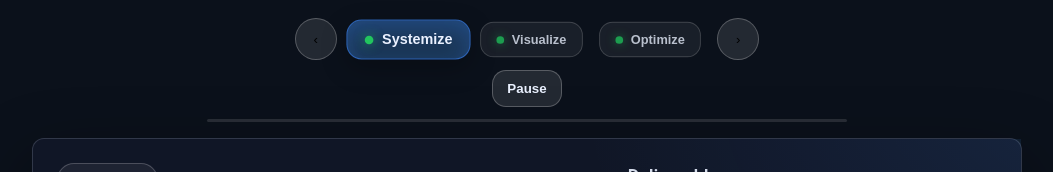
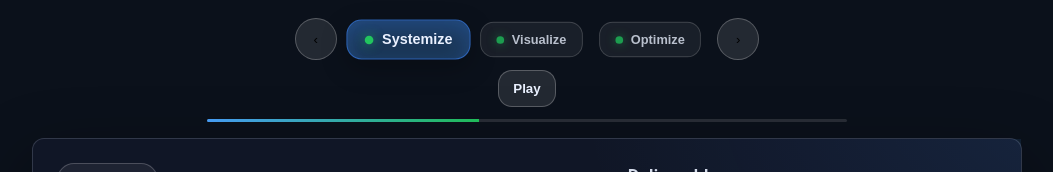
Before and after one commit to jwooten1986/ironhide-pillars, a plain HTML site: page index.html in a window 1280 px wide. Both pictures are taken after a click on the button "Pause". Shown: the part 178-350 px from the top of the page, without its empty margins (113-1166 px from the left). Drawn offline with Linux system fonts and the light colour scheme.

Commit message:
Update index.html

```diff
--- a/index.html
+++ b/index.html
@@ -6,7 +6,7 @@
 <title>Ironhide — Systemize · Visualize · Optimize</title>
 <meta name="color-scheme" content="dark light" />
 
-<!-- FIX: make all relative links open in the main Ironhide site -->
+<!-- Make all relative links resolve on your live domain + break out of the Webflow iframe -->
 <base href="https://www.ironhideanalytics.com/" target="_top">
 
 <style>
@@ -33,6 +33,7 @@
   h2{ margin:0 0 8px; font-weight:900; letter-spacing:-.01em; font-size:clamp(28px,3.6vw,46px); line-height:1.05 }
   .sub{ margin:0 auto 20px; color:var(--mut); max-width:70ch }
 
+  /* controls */
   .ctrl{ display:flex; justify-content:center; align-items:center; gap:14px; margin:16px 0 10px; flex-wrap:wrap }
   .arrow{
     width:42px; height:42px; border-radius:999px; display:grid; place-items:center;
@@ -68,6 +69,7 @@
   .timeline{ height:3px; width:min(640px,80vw); margin:10px auto 16px; background:rgba(255,255,255,.12); border-radius:999px; overflow:hidden }
   .bar{ height:100%; width:0%; background:linear-gradient(90deg,rgba(74,163,255,1),rgba(34,197,94,1)); transition:width .2s linear }
 
+  /* content */
   .stage{ display:block; width:100%; margin:0 auto; }
   .card{
     display:none; width:min(var(--cardw),calc(100vw - 48px)); margin:0 auto;
@@ -110,6 +112,7 @@
     <h2>Systemize. Visualize. Optimize.</h2>
     <p class="sub">First we make your data dependable, then understandable, and finally we make it work for you — with automations that close the loop. Each phase cuts waste, sharpens decisions, and protects your margins.</p>
 
+    <!-- Controls -->
     <div class="ctrl" role="group" aria-label="Pillar selector">
       <button class="arrow" id="prev" type="button" aria-label="Previous">‹</button>
       <div class="pills" id="pillRow">
@@ -234,15 +237,57 @@
   const next=document.getElementById('next');
   const bar=document.getElementById('bar');
   const pauseBtn=document.getElementById('pauseBtn');
-  const AUTOPLAY=true, DURATION=12000;
-  let i=0,lock=false,paused=false,startTime=0,remaining=DURATION,advanceTimer=null;
+
+  const AUTOPLAY=true;
+  const DURATION=12000;
+
+  let i=0, lock=false, paused=false, startTime=0, remaining=DURATION, advanceTimer=null;
 
   function setPills(idx){
     pills.forEach((p,j)=>{
       p.classList.toggle('active', j===idx);
-      p.classList.toggle('side', j!==idx);
+      p.classList.toggle('side',   j!==idx);
       p.setAttribute('aria-selected', j===idx ? 'true' : 'false');
     });
+  }
+
+  function startCycle(ms){
+    if(!AUTOPLAY) return;
+    if(advanceTimer) clearTimeout(advanceTimer);
+
+    // reset + animate timeline
+    requestAnimationFrame(()=>{
+      bar.style.transition='none';
+      if(ms===DURATION) bar.style.width='0%';
+      requestAnimationFrame(()=>{
+        bar.style.transition=`width ${ms}ms linear`;
+        bar.style.width='100%';
+      });
+    });
+
+    startTime=Date.now();
+    remaining=ms;
+    advanceTimer=setTimeout(()=>{ show(i+1); }, ms);
+  }
+
+  function pauseAutoplay(){
+    if(paused) return;
+    paused=true;
+    if(advanceTimer){ clearTimeout(advanceTimer); advanceTimer=null; }
+    const elapsed=Date.now()-startTime;
+    remaining=Math.max(0, remaining - elapsed);
+    const pct = Math.min(100, (elapsed / (elapsed+remaining)) * 100);
+    bar.style.transition='none';
+    bar.style.width=pct + '%';
+    pauseBtn.textContent='Play';
+    pauseBtn.setAttribute('aria-pressed','true');
+  }
+  function resumeAutoplay(){
+    if(!paused) return;
+    paused=false;
+    startCycle(Math.max(300, remaining));
+    pauseBtn.textContent='Pause';
+    pauseBtn.setAttribute('aria-pressed','false');
   }
 
   function show(idx){
@@ -250,16 +295,52 @@
     idx=(idx+cards.length)%cards.length;
     if(idx===i) return;
     lock=true;
+
     cards[i].classList.remove('show');
     cards[idx].classList.add('show');
     i=idx; setPills(i);
+
     remaining=DURATION;
     if(AUTOPLAY && !paused) startCycle(DURATION);
+
     postHeight();
     setTimeout(()=>{lock=false;},420);
   }
 
   function go(n){ show(n); }
 
+  // Events
   pills.forEach(p=>p.addEventListener('click',()=>go(Number(p.dataset.idx)),{passive:true}));
-  prev.addEvent
+  prev.addEventListener('click',()=>go(i-1),{passive:true});
+  next.addEventListener('click',()=>go(i+1),{passive:true});
+  document.addEventListener('keydown',e=>{
+    if(e.key==='ArrowLeft') go(i-1);
+    if(e.key==='ArrowRight') go(i+1);
+  });
+  pauseBtn.addEventListener('click',()=>{ paused ? resumeAutoplay() : pauseAutoplay(); });
+
+  /* Resize-to-fit inside Webflow embed */
+  const root = document.getElementById('pillars-root');
+  function visibleHeight(){
+    const r = root.getBoundingClientRect();
+    return Math.ceil(r.height) + 2;
+  }
+  function postHeight(){
+    try{ window.parent.postMessage({ type:'ihPillarsHeight', height: visibleHeight() }, '*'); }catch(e){}
+  }
+  new ResizeObserver(postHeight).observe(root);
+  if (document.readyState === 'complete') postHeight(); else window.addEventListener('load', postHeight);
+  if (document.fonts && document.fonts.ready) { document.fonts.ready.then(postHeight).catch(()=>{}); }
+  let t; window.addEventListener('resize', ()=>{ clearTimeout(t); t=setTimeout(postHeight,120); });
+
+  // Init
+  requestAnimationFrame(()=>{
+    cards.forEach((c,idx)=>c.classList.toggle('show', idx===0));
+    setPills(0);
+    if(AUTOPLAY) startCycle(DURATION);
+    postHeight();
+  });
+})();
+</script>
+</body>
+</html>
```
